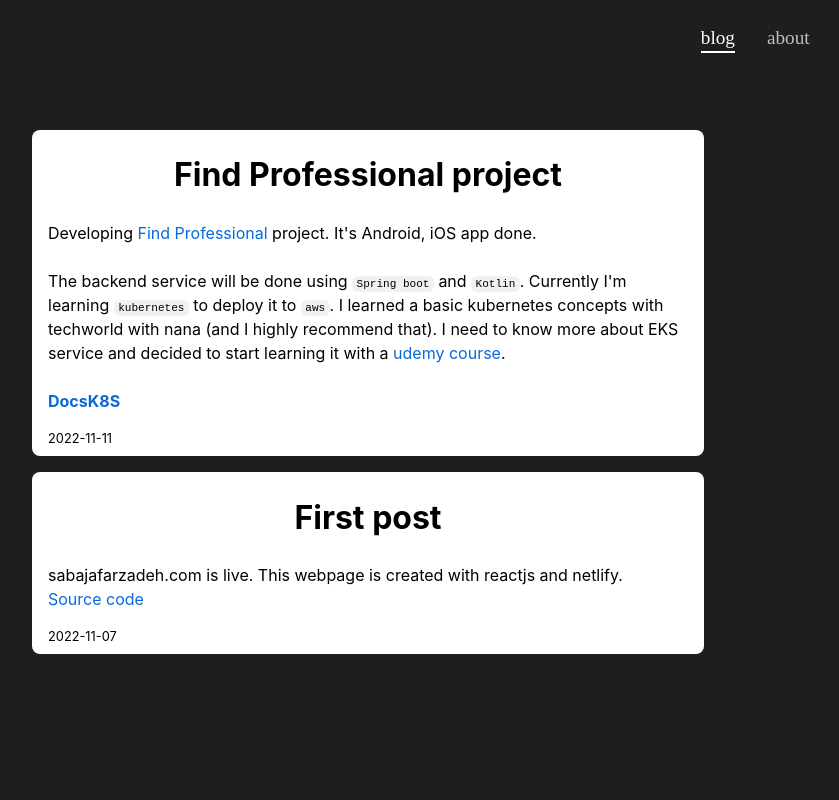
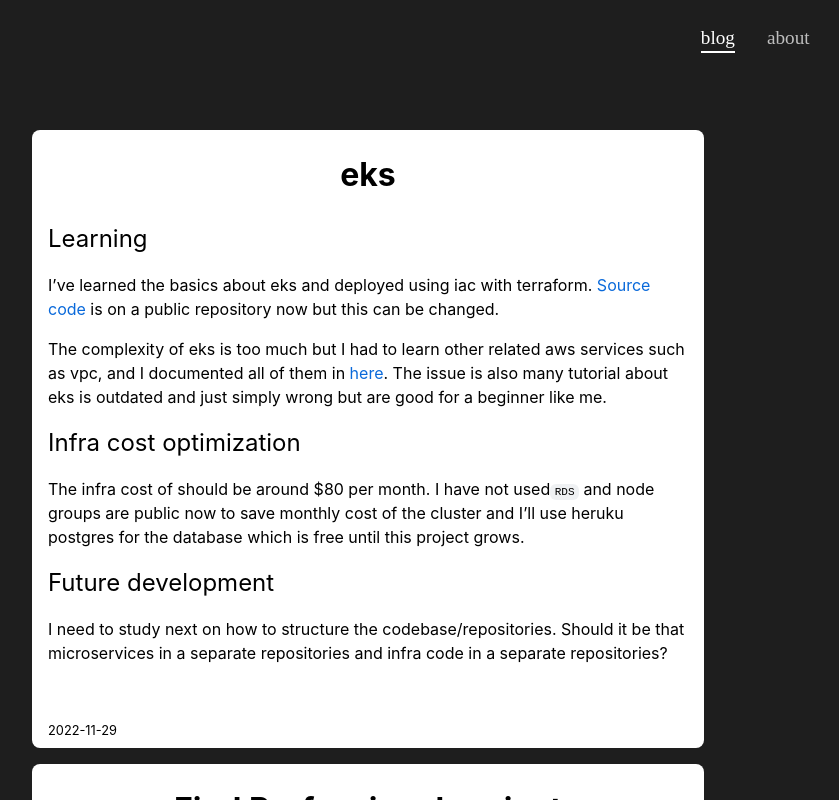
Before and after one commit to hulkdx/sabajafarzadeh.com, a React app: page / in a window 1280 px wide. Shown: the whole page, without its empty margins (272-1111 px from the left). Built offline with nearby package versions, Linux system fonts and the light colour scheme.

Commit message:
Added eks blog

```diff
--- a/src/components/pages/blog/BlogPage.css
+++ b/src/components/pages/blog/BlogPage.css
@@ -19,6 +19,12 @@
   text-align: center;
   align-items: center;
   color: black;
+}
+
+.blog h2 {
+  font-weight: normal;
+  margin: 0;
+  padding: 0;
 }
 
 .blog p {
@@ -56,6 +62,10 @@
   text-decoration: none;
 }
 
+.blog a:hover {
+  text-decoration: underline;
+}
+
 .empty-block {
   margin-top: 50px;
 }
--- a/src/components/pages/blog/data.jsx
+++ b/src/components/pages/blog/data.jsx
@@ -2,6 +2,38 @@
 import React from 'react';
 
 export default [
+  {
+    title: 'eks',
+    content: (
+      <>
+        <h2 id="learning">Learning</h2>
+        <p>
+          I’ve learned the basics about eks and deployed using iac with terraform.{' '}
+          <a href="https://github.com/hulkdx/FindProfessionalInfra">Source code </a>
+          is on a public repository now but this can be changed.
+        </p>
+        <p>
+          The complexity of eks is too much but I had to learn other related aws services such as
+          vpc, and I documented all of them in{' '}
+          <a href="https://github.com/hulkdx/DocsK8S/tree/main/aws">here</a>. The issue is also many
+          tutorial about eks is outdated and just simply wrong but are good for a beginner like me.
+        </p>
+        <h2 id="infra-cost-optimization">Infra cost optimization</h2>
+        <p>
+          The infra cost of should be around $80 per month. I have not used
+          <code>RDS</code> and node groups are public now to save monthly cost of the cluster and
+          I’ll use heruku postgres for the database which is free until this project grows.
+        </p>
+        <h2 id="future-dev">Future development</h2>
+        <p>
+          I need to study next on how to structure the codebase/repositories. Should it be that
+          microservices in a separate repositories and infra code in a separate repositories?
+        </p>
+        <br />
+      </>
+    ),
+    date: '2022-11-29',
+  },
   {
     title: 'Find Professional project',
     content: (
```
